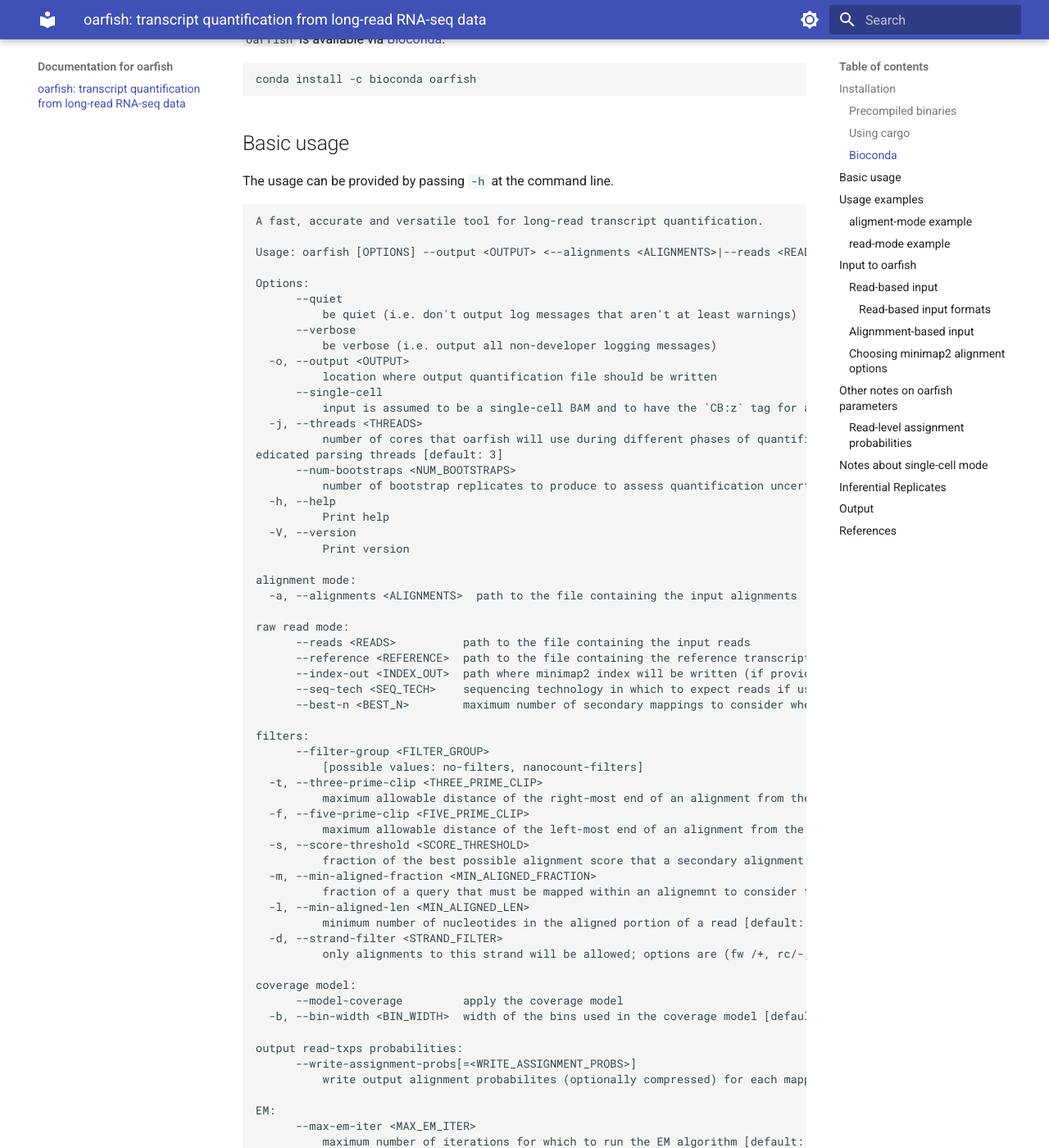
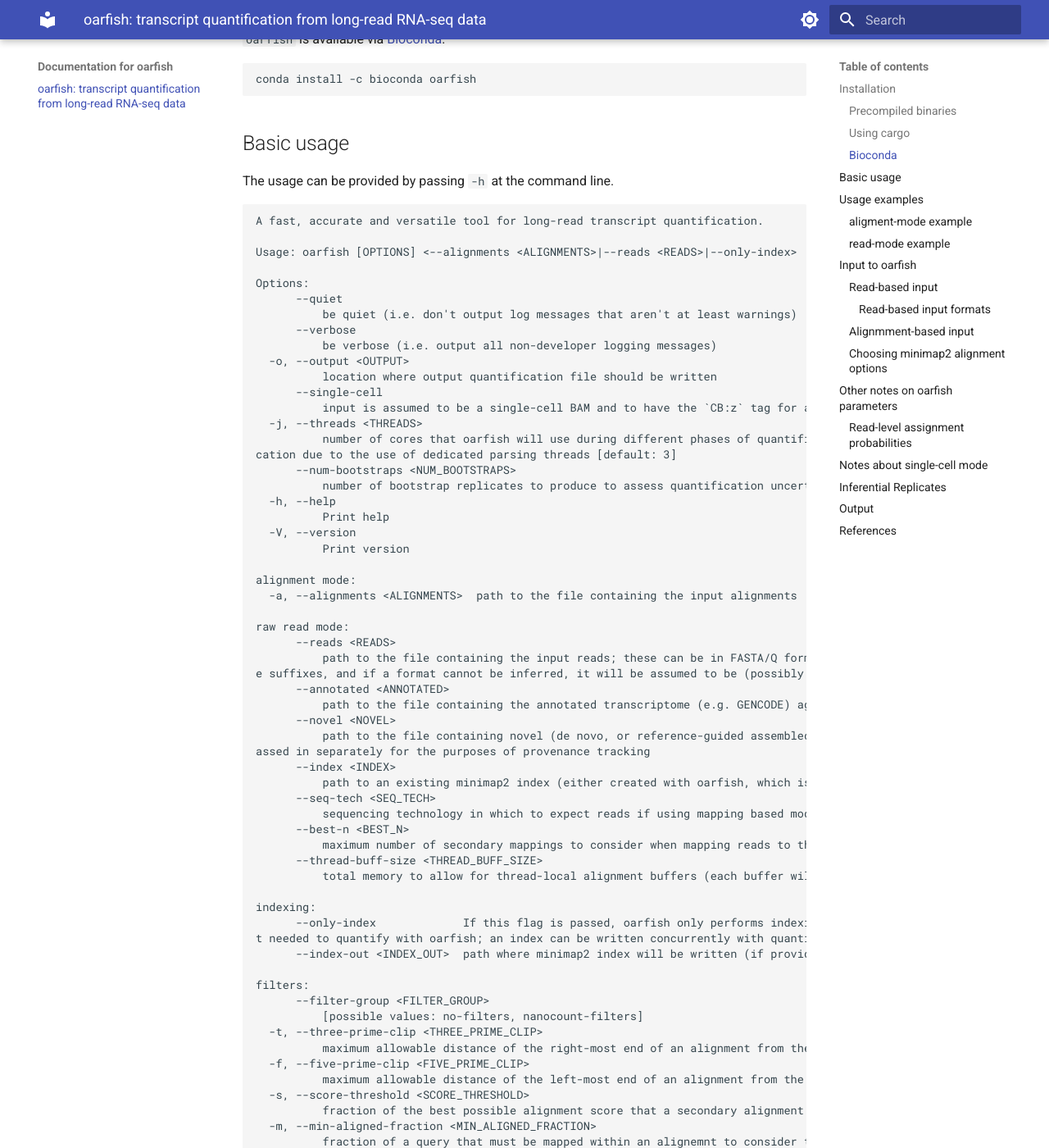
Before and after one commit to COMBINE-lab/oarfish, an MkDocs documentation site: the page built from docs/index.md, in a window 1280 px wide and 1400 px high, scrolled down 1215 px. Shown: the whole window at 82% size. Built offline with MkDocs 1.6.1 and Material for MkDocs 9.7.7, drawn with Linux system fonts in a browser that asks for light colours; some of the changed text lies outside the part shown.

Commit message:
[do_tag] update README to discuss new options

````diff
--- a/docs/index.md
+++ b/docs/index.md
@@ -47,7 +47,7 @@
 ```
 A fast, accurate and versatile tool for long-read transcript quantification.
 
-Usage: oarfish [OPTIONS] --output <OUTPUT> <--alignments <ALIGNMENTS>|--reads <READS>>
+Usage: oarfish [OPTIONS] <--alignments <ALIGNMENTS>|--reads <READS>|--only-index>
 
 Options:
       --quiet
@@ -59,8 +59,8 @@
       --single-cell
           input is assumed to be a single-cell BAM and to have the `CB:z` tag for all read records
   -j, --threads <THREADS>
-          number of cores that oarfish will use during different phases of quantification. Note: This value will be at least 2 for bulk quantification and at least 3 for single-cell quantification due to the use of d
-edicated parsing threads [default: 3]
+          number of cores that oarfish will use during different phases of quantification. Note: This value will be at least 2 for bulk quantification and at least 3 for single-cell quantifi
+cation due to the use of dedicated parsing threads [default: 3]
       --num-bootstraps <NUM_BOOTSTRAPS>
           number of bootstrap replicates to produce to assess quantification uncertainty [default: 0]
   -h, --help
@@ -72,11 +72,27 @@
   -a, --alignments <ALIGNMENTS>  path to the file containing the input alignments
 
 raw read mode:
-      --reads <READS>          path to the file containing the input reads
-      --reference <REFERENCE>  path to the file containing the reference transcriptome (or existing index) against which to map
+      --reads <READS>
+          path to the file containing the input reads; these can be in FASTA/Q format (possibly gzipped), or provided in uBAM (unaligned BAM) format. The format will be inferred from the fil
+e suffixes, and if a format cannot be inferred, it will be assumed to be (possibly gzipped) FASTA/Q
+      --annotated <ANNOTATED>
+          path to the file containing the annotated transcriptome (e.g. GENCODE) against which to map
+      --novel <NOVEL>
+          path to the file containing novel (de novo, or reference-guided assembled) transcripts against which to map. These are ultimately indexed together with reference transcripts, but p
+assed in separately for the purposes of provenance tracking
+      --index <INDEX>
+          path to an existing minimap2 index (either created with oarfish, which is preferred, or with minimap2 itself)
+      --seq-tech <SEQ_TECH>
+          sequencing technology in which to expect reads if using mapping based mode [possible values: ont-cdna, ont-drna, pac-bio, pac-bio-hifi]
+      --best-n <BEST_N>
+          maximum number of secondary mappings to consider when mapping reads to the transcriptome [default: 100]
+      --thread-buff-size <THREAD_BUFF_SIZE>
+          total memory to allow for thread-local alignment buffers (each buffer will get this value / # of alignment threads) [default: 1GB]
+
+indexing:
+      --only-index             If this flag is passed, oarfish only performs indexing and not quantification. Designed primarily for workflow management systems. Note: A prebuilt index is no
+t needed to quantify with oarfish; an index can be written concurrently with quantification using the `--index-out` parameter
       --index-out <INDEX_OUT>  path where minimap2 index will be written (if provided)
-      --seq-tech <SEQ_TECH>    sequencing technology in which to expect reads if using mapping based mode [possible values: ont-cdna, ont-drna, pac-bio, pac-bio-hifi]
-      --best-n <BEST_N>        maximum number of secondary mappings to consider when mapping reads to the transcriptome [default: 100]
 
 filters:
       --filter-group <FILTER_GROUP>
@@ -95,12 +111,14 @@
           only alignments to this strand will be allowed; options are (fw /+, rc/-, or both/.) [default: .]
 
 coverage model:
-      --model-coverage         apply the coverage model
-  -b, --bin-width <BIN_WIDTH>  width of the bins used in the coverage model [default: 100]
+      --model-coverage             apply the coverage model
+  -k, --growth-rate <GROWTH_RATE>  if using the coverage model, use this as the value of `k` in the logistic equation [default: 2]
+  -b, --bin-width <BIN_WIDTH>      width of the bins used in the coverage model [default: 100]
 
 output read-txps probabilities:
       --write-assignment-probs[=<WRITE_ASSIGNMENT_PROBS>]
-          write output alignment probabilites (optionally compressed) for each mapped read
+          write output alignment probabilites (optionally compressed) for each mapped read. If <WRITE_ASSIGNMENT_PROBS> is present, it must be one of `uncompressed` (default) or `compressed`
+, which will cause the output file to be lz4 compressed
 
 EM:
       --max-em-iter <MAX_EM_ITER>
@@ -133,21 +151,21 @@
 In read-based mode, you can quantify the transcript abundances in this sample using the following commands:
 
 ```{bash}
-$ oarfish -j 16 --reads sample1_reads.fq.gz --reference transcripts.fa --seq-tech ont-cdna -o sample1 --filter-group no-filters --model-coverage
+$ oarfish -j 16 --reads sample1_reads.fq.gz --annotated transcripts.fa --seq-tech ont-cdna -o sample1 --filter-group no-filters --model-coverage
 ```
 
 If you are going to quantify more than one sample against these reference transcripts, it makes sense to save the minimap2 index that the above
 command creates.  This can be done using the following command:
 
 ```{bash}
-$ oarfish -j 16 --reads sample1_reads.fq.gz --reference transcripts.fa --index-out transcripts.mmi --seq-tech ont-cdna -o sample1 --filter-group no-filters --model-coverage
+$ oarfish -j 16 --reads sample1_reads.fq.gz --annotated transcripts.fa --index-out transcripts.mmi --seq-tech ont-cdna -o sample1 --filter-group no-filters --model-coverage
 ```
 
 Then, in subsequent runs (say when quantifying `sample2_reads.fq.gz`), you can directly provide the `minimap2` index in place of the reference to
 speed up quantification.  That command would look like the following:
 
 ```{bash}
-$ oarfish -j 16 --reads sample2_reads.fq.gz --reference transcripts.mmi --seq-tech ont-cdna -o sample2 --filter-group no-filters --model-coverage
+$ oarfish -j 16 --reads sample2_reads.fq.gz --index transcripts.mmi --seq-tech ont-cdna -o sample2 --filter-group no-filters --model-coverage
 ```
 
 As with alignment-based mode, these commands will produce several output files, as described [below](index.md#output).
@@ -163,8 +181,11 @@
 
 ### Read-based input
 
-The read-based input mode takes as input a reference (specified with the `--reference` argument), which can be either a `FASTA` file containing a transcriptome reference
-or an pre-build `minimap2` index, as well as a set of reads (specified with the `--reads` argument), and a `--seq-tech` argument specifying the sequencing technology
+The read-based input mode takes as input reference transcript sequences (specified with the `--annotated` and `--novel` arguments) which are `FASTA` files containing transcriptome sequence.  The `--annotated` and `--novel` flags take care of the source of the underlying transcripts, as their provenance is tracked separately. It is recommended that you provide transcripts from known reference annotations (e.g. gencode) using the `--annotated` option, while you provide novel transcripts that may have beeen assembled from your samples using the `--novel` option. **Importantly**, how the transcripts are split between `--annotated` and `--novel` will have no effect on how the final quantification is performed, as the transcripts from both sources are joined and indexed together.  However, a separate sequence signature is kept and propagated to the output for each source, and mixing novel transcripts into the `--annotated` source may complicate attempts to automatically detect the reference annotation used in downstream tools.
+
+Alternatively, you can provide `oarfish` with an index (built from a previous run of `oarfish`) to avoid re-indexing the same reference. You can also provide a pre-built `minimap2` index, though such an index will not be able to separately track `--annotated` and `--novel` transcripts.
+
+Finally, you provide `orafish` with a set of reads (specified with the `--reads` argument) which should be a `FASTQ` file (possibly gzipped) or a `uBAM` file, and a `--seq-tech` argument specifying the sequencing technology
 type of the reads to be mapped.
 
 The mapping between the potential values that can be passed to `oarfish`'s `--seq-tech` argument and the `minimap2` presets is as follows:
````
